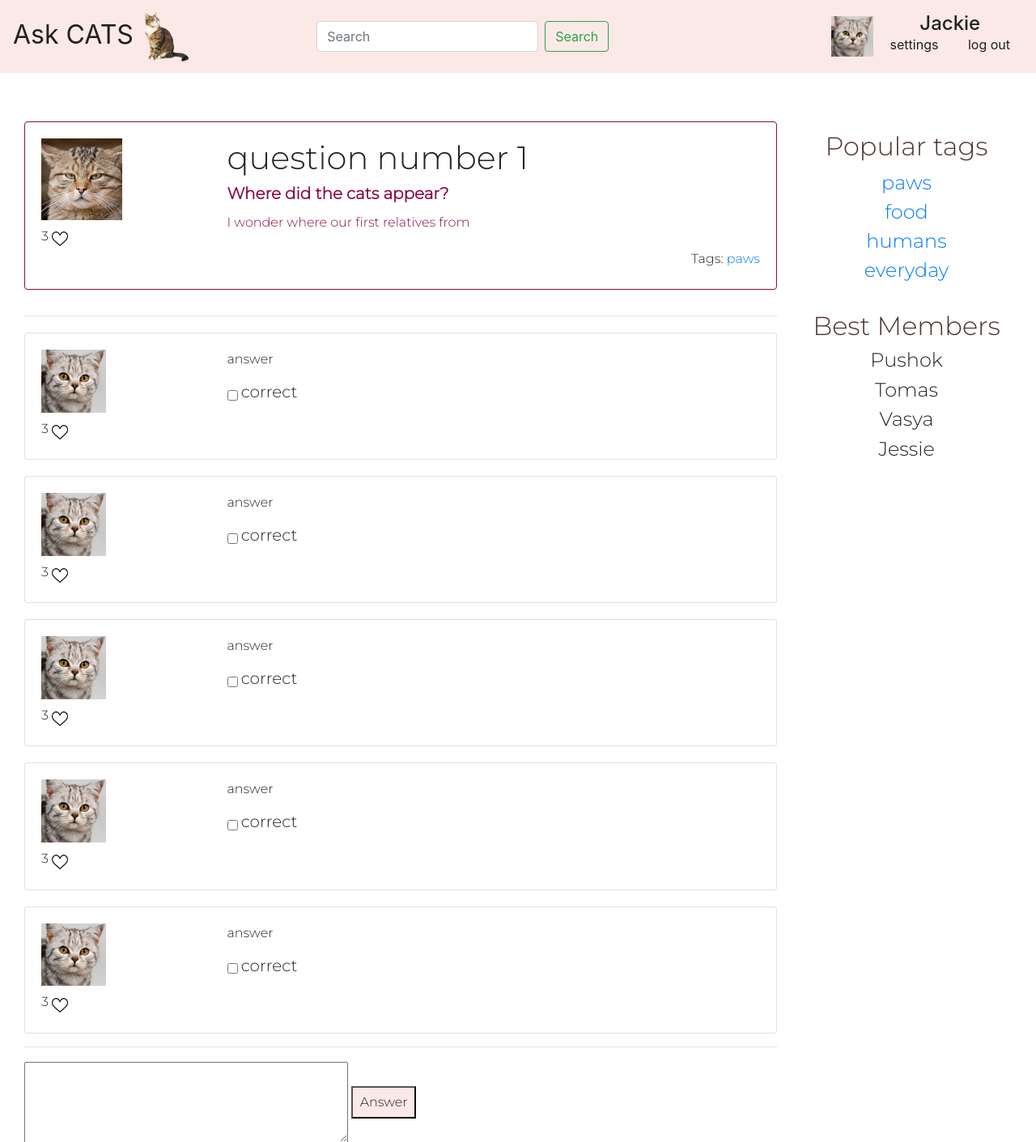
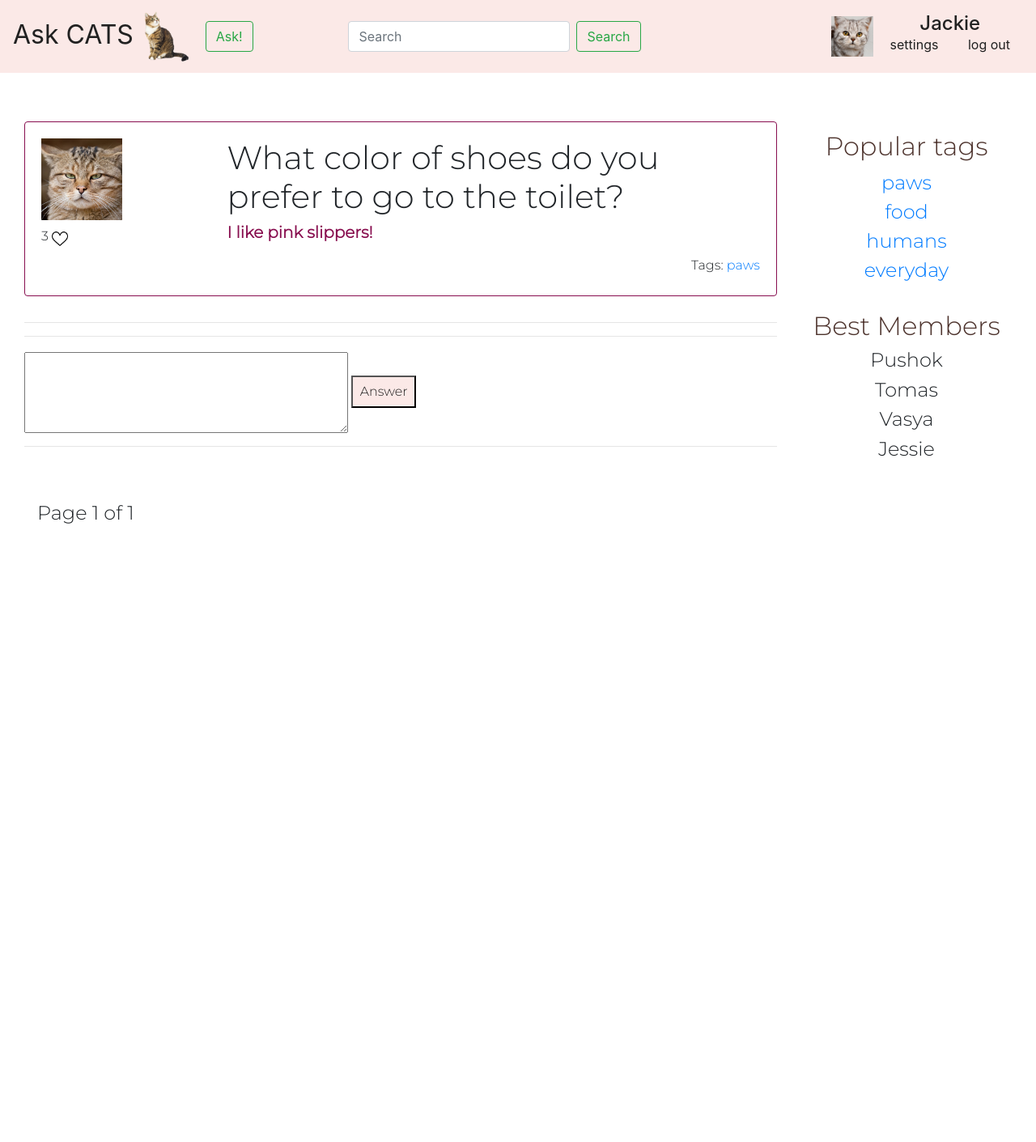
Before and after one commit to labzunova/WEB-TP-Homeworks, a Django app: page /question/1/ in a window 1280 px wide. Shown: the top 1411 px of the page at 81% size. After the commit the page ends 647 px from the top, so only its background shows below. Run offline with Django 3.2, Linux system fonts and the light colour scheme; data comes from the database, SQL or seed files in the repository; both versions use the stored data as it was after the commit; data that the repository does not hold is empty; some libraries are stand-ins or nearby versions.

Commit message:
hw3 TODO: likes & MySQL

```diff
--- a/app/models.py
+++ b/app/models.py
@@ -1,15 +1,21 @@
 from django.db import models
 from django.utils import timezone
 
+
 class Author(models.Model):
-    #avatar =
+    #avatar = models.ImageField(default='askсats/static/images/test.jpg')
 
     class Meta:
-        verbose_name = 'Пользователь'
-        verbose_name_plural = 'Пользователи'
+        verbose_name = 'Доп. инфа о пользователе'
+        verbose_name_plural = 'Доп. инфа о пользователях'
+
 
 class User(models.Model):
+    name = models.CharField(max_length=32, default='', verbose_name='Имя')
+    password = models.CharField(max_length=32, default='', verbose_name='Пароль')
+    email = models.EmailField(max_length=32, default='', verbose_name='E-mail')
     author = models.OneToOneField(Author, on_delete=models.CASCADE)
+
 
 class Tag(models.Model):
     title = models.TextField(null=True, verbose_name='Тег')
@@ -21,6 +27,7 @@ class Tag(models.Model):
         verbose_name = 'Тег'
         verbose_name_plural = 'Теги'
 
+
 class QuestionManager(models.Manager):
     def best_questions(self):
         return self.order_by('-rating')
@@ -28,12 +35,17 @@ class QuestionManager(models.Manager):
     def new_questions(self):
         return self.order_by('-date_create')
 
+    def questions_by_tag(self, tag):
+        return self.filter(tags__title=tag)
+
     class Meta:
         verbose_name = 'User'
 
+
 class Question(models.Model):
     identificator = models.IntegerField(verbose_name='id вопроса', default=0)
-    rating = models.IntegerField(default=0)
+    rating = models.IntegerField(default=0, verbose_name='рейтинг вопроса')
+    answers_count = models.IntegerField(default=0, verbose_name='количество вопросов')
     title = models.CharField(max_length=1024, verbose_name='Заголовок')
     text = models.TextField(verbose_name='Текст')
     date_create = models.DateField(auto_now_add=True, verbose_name='Дата создания')
@@ -50,8 +62,8 @@ class Question(models.Model):
 
 
 class Answer(models.Model):
-    author = models.ForeignKey(Author, on_delete=models.CASCADE, null=True,  verbose_name='Автор')
-    question = models.ForeignKey(Question, on_delete=models.CASCADE,  verbose_name='Вопрос')
+    author = models.ForeignKey(Author, on_delete=models.CASCADE, null=True, verbose_name='Автор')
+    question = models.ForeignKey(Question, on_delete=models.CASCADE, verbose_name='Вопрос')
     rating = models.IntegerField(default=0)
     created_date = models.DateTimeField(default=timezone.now)
     is_right = models.BooleanField(default=False, verbose_name='Правильность')
@@ -63,6 +75,7 @@ class Answer(models.Model):
     class Meta:
         verbose_name = 'Ответ'
         verbose_name_plural = 'Ответы'
+
 
 class Article(models.Model):
     title = models.CharField(max_length=1024, verbose_name='Заголовок')
--- a/app/views.py
+++ b/app/views.py
@@ -2,6 +2,8 @@ from django.shortcuts import render
 import random
 from django.core.paginator import Paginator
 from app.models import Question
+from app.models import Answer
+
 
 def paginate(request, object_list, per_page=5):
     paginator = Paginator(object_list, 5)
@@ -9,59 +11,47 @@ def paginate(request, object_list, per_page=5):
     page_obj = paginator.get_page(page_number)
     return page_obj
 
-questions = [
-    {
-        'id': idx,
-        'title':f'question number {idx}',
-        'text':'give me an answer!',
-        'number_of_answers':f'{10-idx}',
-        'users_rating':random.randint(1,100),
-        'tags':random.choice(['food', 'paws', 'everyday', 'humans'])
-    } for idx in range(10)
-]
-
-answers = [
-    {
-    	'id': idx,
-    	'text':'answer'
-    } for idx in range(5)
-]
 
 def index(request):
     questions = Question.objects.new_questions()
     page_obj = paginate(request, questions)
-    return render(request,'index.html', {'questions':questions, 'page_obj': page_obj})
+    return render(request, 'index.html', {'questions': questions, 'page_obj': page_obj})
+
 
 def index_hot(request):
     questions = Question.objects.best_questions()
     page_obj = paginate(request, questions)
-    return render(request,'index.html', {'questions':questions, 'page_obj': page_obj})
+    return render(request, 'index.html', {'questions': questions, 'page_obj': page_obj})
+
 
 def index_by_tag(request, tag):
-    questions_ = questions.best_questions()
-    new = []
-    for i in range(10):
-    	if questions_[i]['tags'] == tag:
-    	    new.append(questions[i])
-    paginate(request, new)
-    return render(request,'index.html', {'questions':new})
+    questions_ = Question.objects.questions_by_tag(tag)
+    paginate(request, questions_)
+    return render(request, 'index.html', {'questions': questions_})
+
 
 def ask(request):
-    return render(request,'ask.html', {})
+    return render(request, 'ask.html', {})
+
 
 def login(request):
-    return render(request,'login.html', {})
+    return render(request, 'login.html', {})
+
 
 def signup(request):
-    return render(request,'signup.html', {})
+    return render(request, 'signup.html', {})
+
 
 def settings(request):
-    return render(request,'settings.html', {})
+    return render(request, 'settings.html', {})
+
 
 def default(request):
-    return render(request,'index.html', {})
+    return render(request, 'index.html', {})
 
-def question_page(request,no):
-    question = questions[no]
+
+def question_page(request, no):
+    question_ = Question.objects.filter(identificator=no).first()
+    answers = Answer.objects.filter(question=question_)
     page_obj = paginate(request, answers)
-    return render(request,'question.html', {'question':question,'answers':answers,'page_obj': page_obj})
+    return render(request, 'question.html', {'question': question_, 'answers': answers, 'page_obj': page_obj})
--- a/templates/inc/navbar_authorized.html
+++ b/templates/inc/navbar_authorized.html
@@ -4,6 +4,9 @@
   <a class="navbar-brand" href="{% url 'askcats_index' %}">Ask CATS
   <img src='{% static "images/cat_main.png" %}' style="width:64px;">
   </a>
+  <form action="{% url 'askcats_ask' %}" target="_blank">
+   <button class="btn btn-outline-success my-2 my-sm-0" type="submit">Ask!</button>
+  </form>
   <form class="form-inline mt-2 mt-md-0 ml-auto mr-auto">
     <input class="form-control mr-sm-2" type="text" placeholder="Search" aria-label="Search">
     <button class="btn btn-outline-success my-2 my-sm-0" type="submit">Search</button>
--- a/templates/inc/one_question.html
+++ b/templates/inc/one_question.html
@@ -13,7 +13,7 @@
    <div class="col-9">
     <h5 class="card-title">{{question.title}}</h5>
     <p class="card-text">{{question.text}}</p>
-    <a href="#" class="card-link">answer()</a>
+    <a href="{% url 'askcats_question' question.identificator %}" class="card-link">answer({{question.answers_count}})</a>
     <div class='card-tags'>
       <h6 class='inline' style='margin-top: 7px;'>Tags: </h6>
       {% for tag in question.tags.all %}
--- a/templates/question.html
+++ b/templates/question.html
@@ -18,8 +18,7 @@
               </div>
               <div class="col-9">
                 <h1>{{question.title}} </h1>
-                <h5 class="card-title" style='color: #880E4F'><b>Where did the cats appear?</b></h5>
-                <p class="card-text" style='color: #880E4F'>I wonder where our first relatives from</p>
+                <h5 class="card-title" style='color: #880E4F'><b>{{question.text}}</b></h5>
                 <div class='card-tags'>
                   <h6 class='inline'style='margin-top: 7px;'>Tags: </h6>
                   <a href="{% url 'askcats_index_by_tag' 'paws' %}" class="card-link inline ">paws</a>
```
Also changed, not shown: app/migrations/0003_auto_20201116_1703.py (added), askcats/urls.py (line endings or trailing spaces), db.sqlite3, static/images/BMSTU.jpg (deleted), static/images/hi.jpg (deleted), static/images/test.jpg (added).
